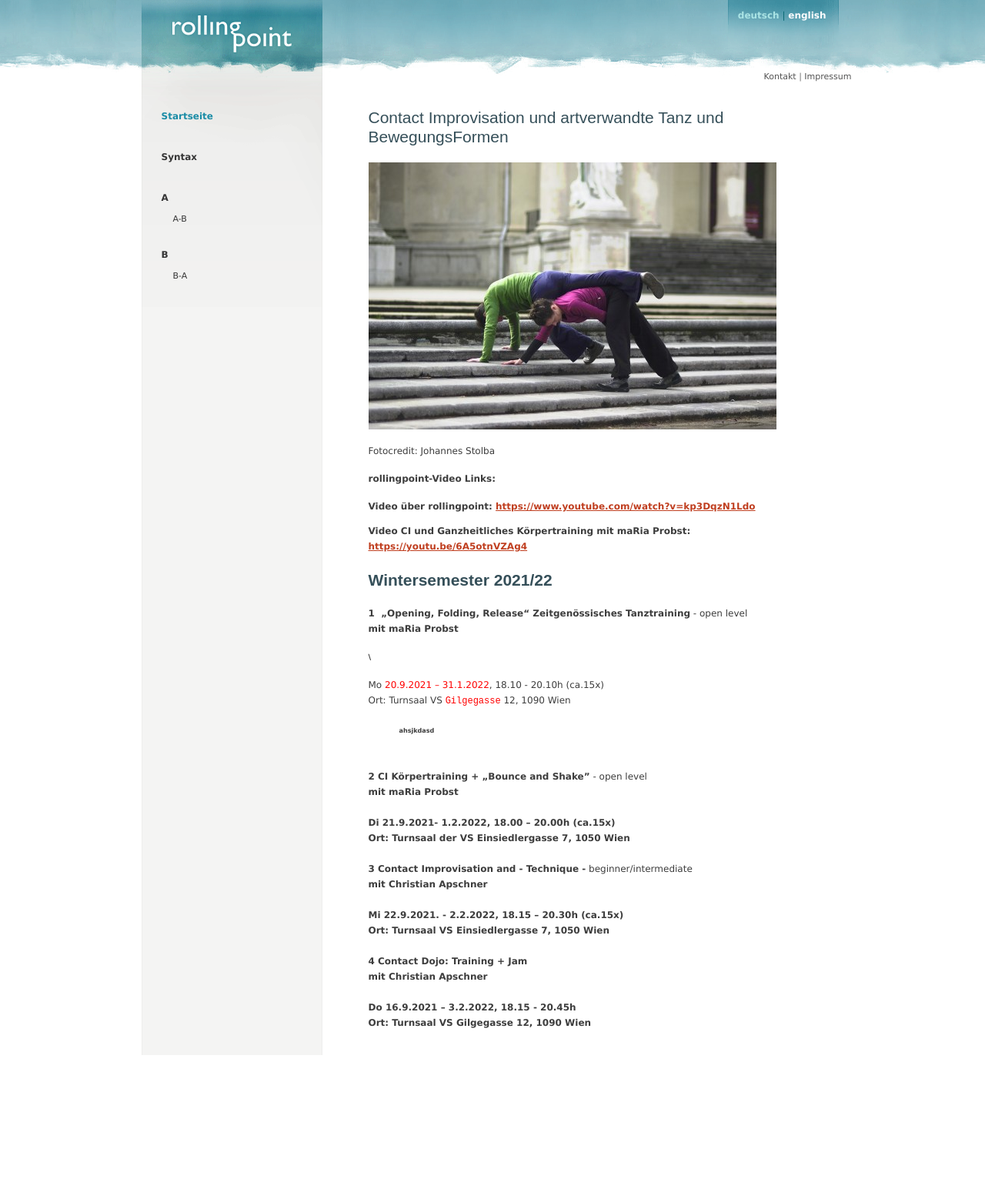
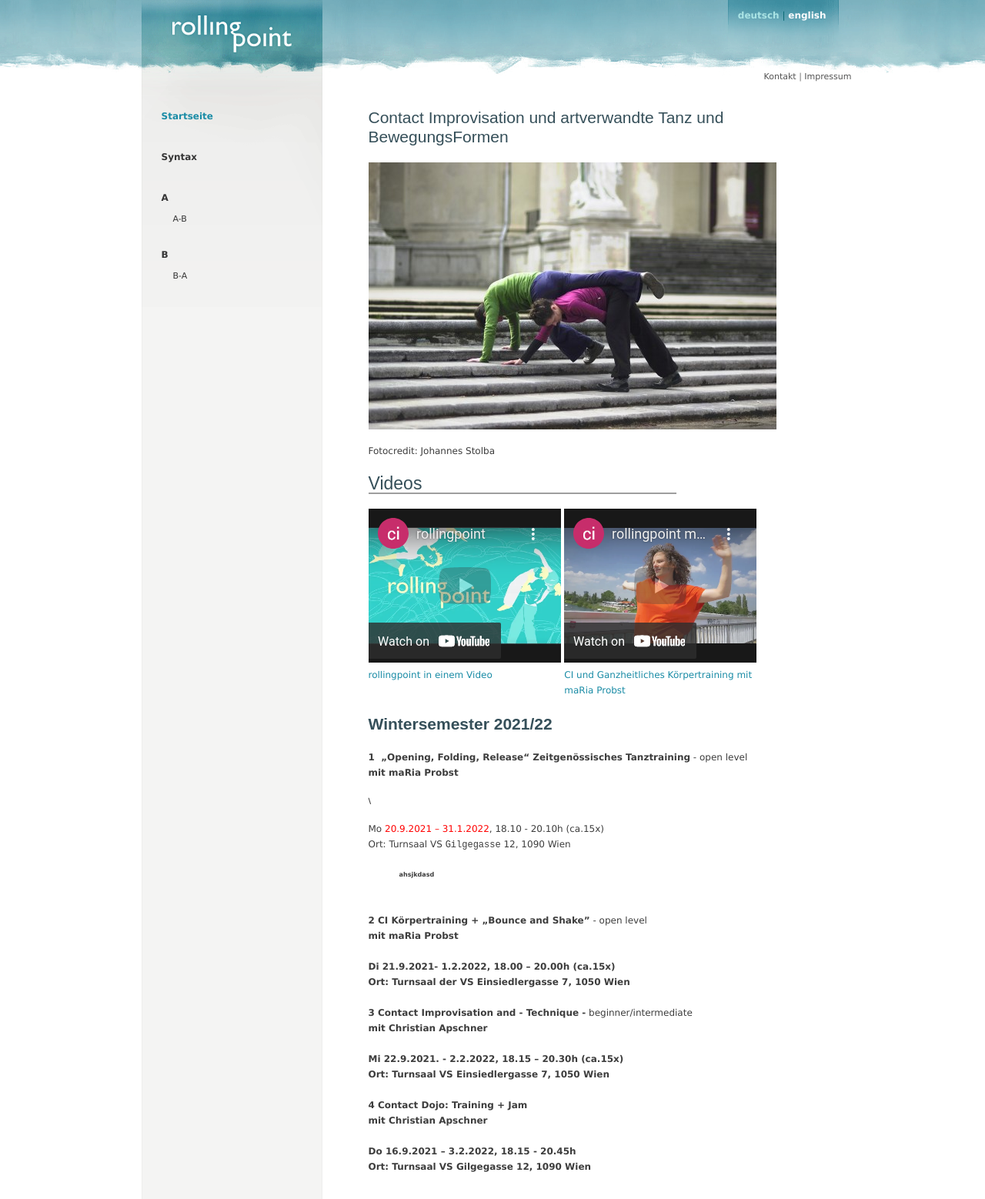
Before and after one commit to manulari/rollingpointat, a Jekyll site: the page built from _all_pages/index.md, in a window 1280 px wide. Shown: the whole page at 77% size. Built offline with Jekyll 4.4.1, drawn with Linux system fonts in a browser that asks for light colours; before the commit the page ends 1371 px from its top, so only the background shows below that; grey boxes are pictures that could not be loaded.

```diff
--- a/_all_pages/index.md
+++ b/_all_pages/index.md
@@ -8,11 +8,11 @@ title: HOME
 
 Fotocredit: Johannes Stolba
 
-#### rollingpoint-Video Links:
+## Videos
 
-**Video über rollingpoint: <https://www.youtube.com/watch?v=kp3DqzN1Ldo>**
+<div class="imglink"><a target="_blank" href="https://www.youtube.com/watch?v=kp3DqzN1Ldo"><img src="/assets/uploads/video_vorschau_rollingpoint.png" /><div>rollingpoint in einem Video</div></a></div>
 
-**Video CI und Ganzheitliches Körpertraining mit maRia Probst: <https://youtu.be/6A5otnVZAg4>**
+<div class="imglink"><a target="_blank" href="https://www.youtube.com/watch?v=kp3DqzN1Ldo"><img src="/assets/uploads/video_vorschau_maria.png" /><div>CI und Ganzheitliches Körpertraining mit maRia Probst</div></a></div>
 
 ### **Wintersemester 2021/22**
 
--- a/_sass/contentStyle.scss
+++ b/_sass/contentStyle.scss
@@ -1,15 +1,26 @@
 @mixin maincontent {
 
+// color for jump target when jumping within page
 $flash-color: #aae4e5;
 
-code {
-  color: red;
+$link-color: #1a8ca6;
+$link-color-multiplied: rgb(0, 127, 156);
+$link-color-hover: #00728c;//#252525;
+
+a { opacity: 0.9; color: $link-color-multiplied; }
+a:hover { opacity: 1; color: $link-color-hover; }
+
+div.imglink {
+  display: inline-block;
+  vertical-align: top;
+  width: min-content;
 }
+
+// flash target when jumping within page
 .named-anchor:target+* {
   animation-name: flash-target;
   animation-duration: 2s;
 }
-
 @keyframes flash-target {
   from, to {
   }
--- a/_sass/oldmain.scss
+++ b/_sass/oldmain.scss
@@ -33,11 +33,11 @@ h3 {
 }
 a {
 	color: #c03f20;
-	text-decoration: underline;
+	//text-decoration: underline;
 }
 a:hover {
 	color: #252525;
-	text-decoration: underline;
+	//text-decoration: underline;
 }
 
 #left{
--- a/admin/preview.scss
+++ b/admin/preview.scss
@@ -1,6 +1,6 @@
 ---
 ---
-
+@import 'myreset';
 @import 'contentStyle';
 
 @include maincontent;
```
Also changed, not shown: admin/index.html (+66 -1 lines), assets/uploads/video_vorschau_maria.png (added), assets/uploads/video_vorschau_rollingpoint.png (added).
